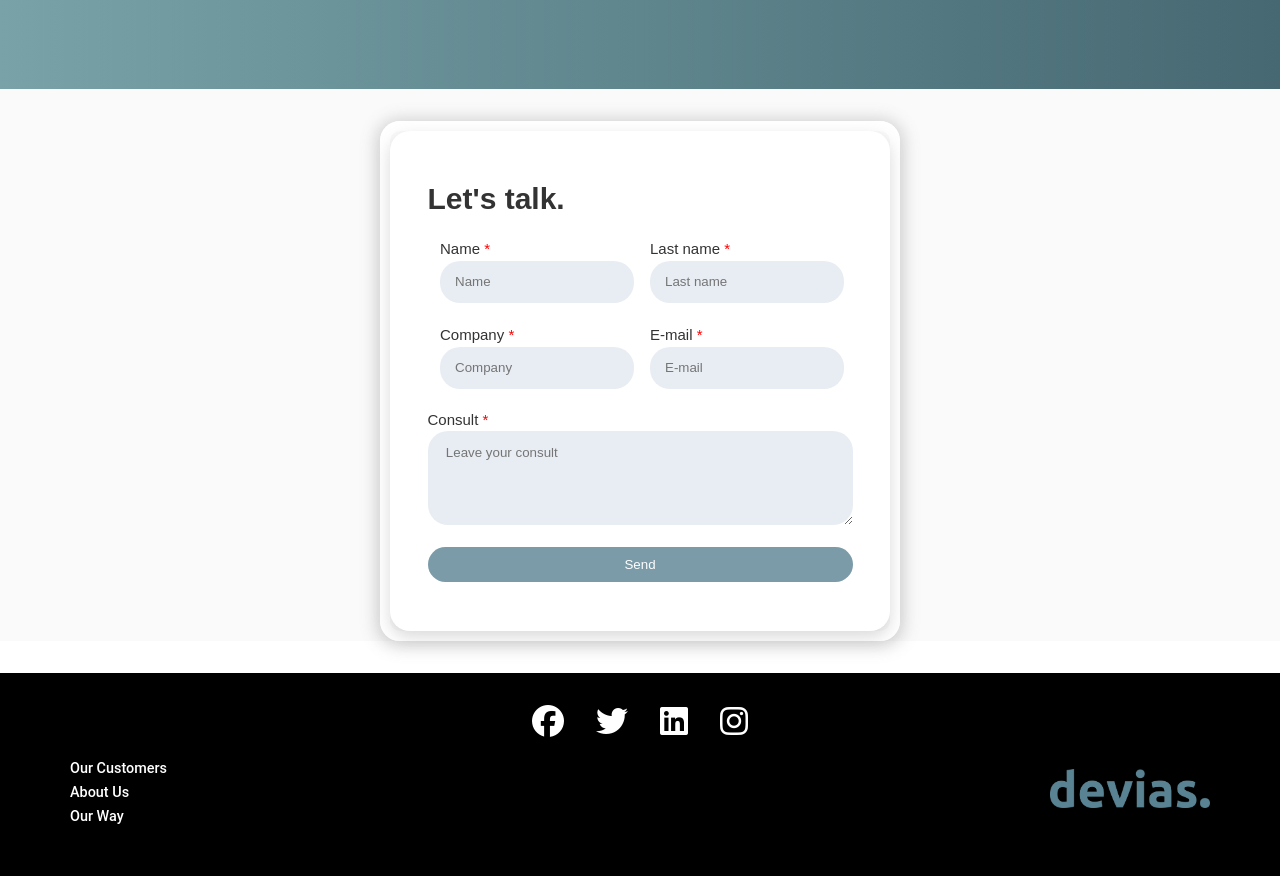
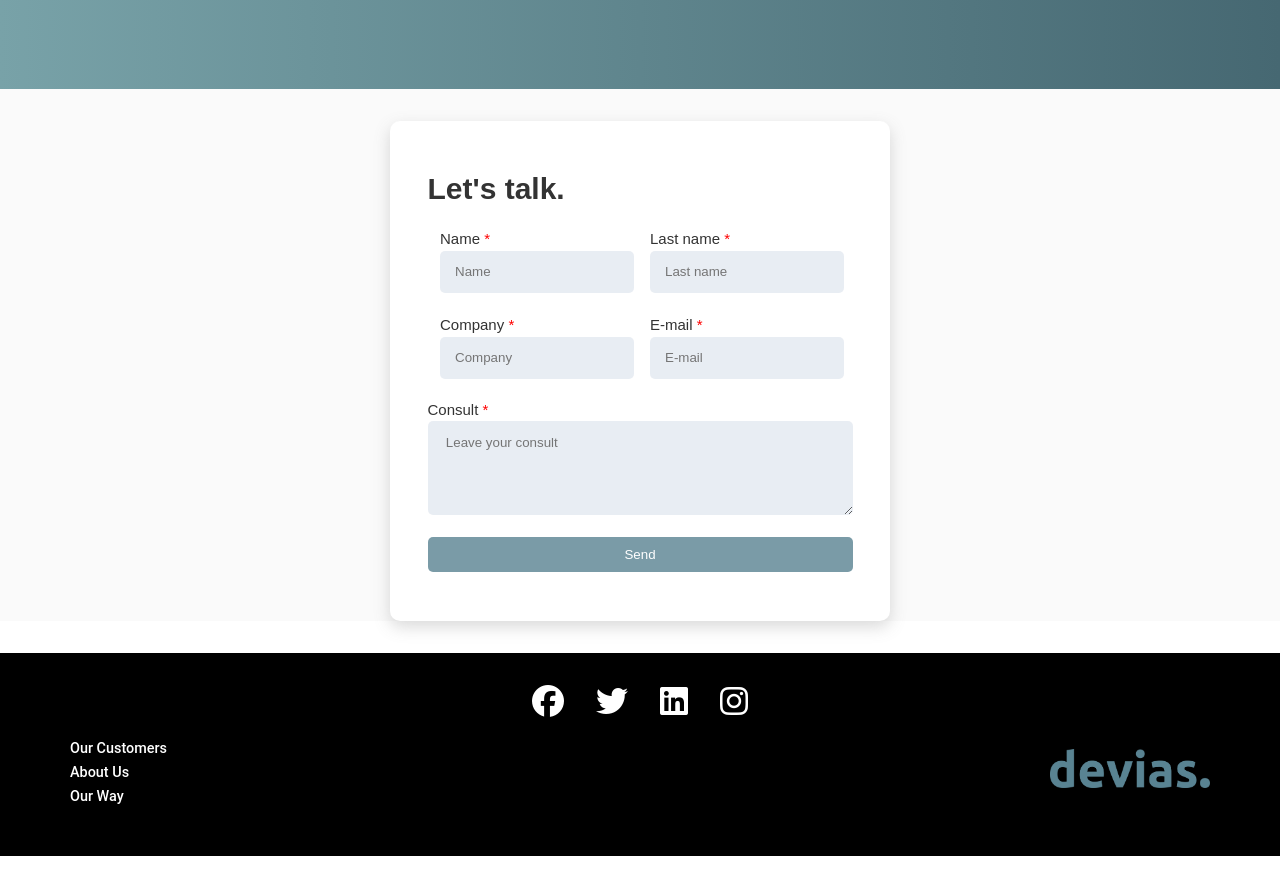
Before and after one commit to brunoosella/devias-web, a React (Vite) app in the folder devias-web/: page / in a window 1280 px wide. Shown: the part 2940-3816 px from the top of the page. Built offline with nearby package versions, Linux system fonts and the light colour scheme.

Commit message:
Fix border-radius of inputs/container and delete double border

```diff
--- a/devias-web/src/Components/ContactForm/ContactForm.scss
+++ b/devias-web/src/Components/ContactForm/ContactForm.scss
@@ -1,9 +1,6 @@
 .contact-form {
   width: 500px;
   height: 500px;
-  border: 10px solid #fff;
-  border-radius: 20px;
-  box-shadow: 0px 2px 15px 5px rgba(106, 106, 106, 0.25);
 
   &.form-home{
     margin: 2rem auto;
@@ -18,7 +15,7 @@
     align-items: center;
     gap: 20px;
     background-color: #fff;
-    border-radius: 20px;
+    border-radius: 10px;
     box-shadow: 0px 6px 16px rgba(106, 106, 106, 0.25);
 
     .contact-title {
@@ -54,7 +51,7 @@
 
         input {
           border: none;
-          border-radius: 20px;
+          border-radius: 5px;
           width: 100%;
           height: 3em;
           color: #333;
@@ -94,7 +91,7 @@
 
       textarea {
         border: none;
-        border-radius: 20px;
+        border-radius: 5px;
         height: 5em;
         color: #333;
         background-color: rgba(0, 60, 123, 0.0901960784);
@@ -125,7 +122,7 @@
         color: #FFF;
         background-color: #598392;
         border: none;
-        border-radius: 20px;
+        border-radius: 5px;
         cursor: pointer;
 
         &:hover {
```
